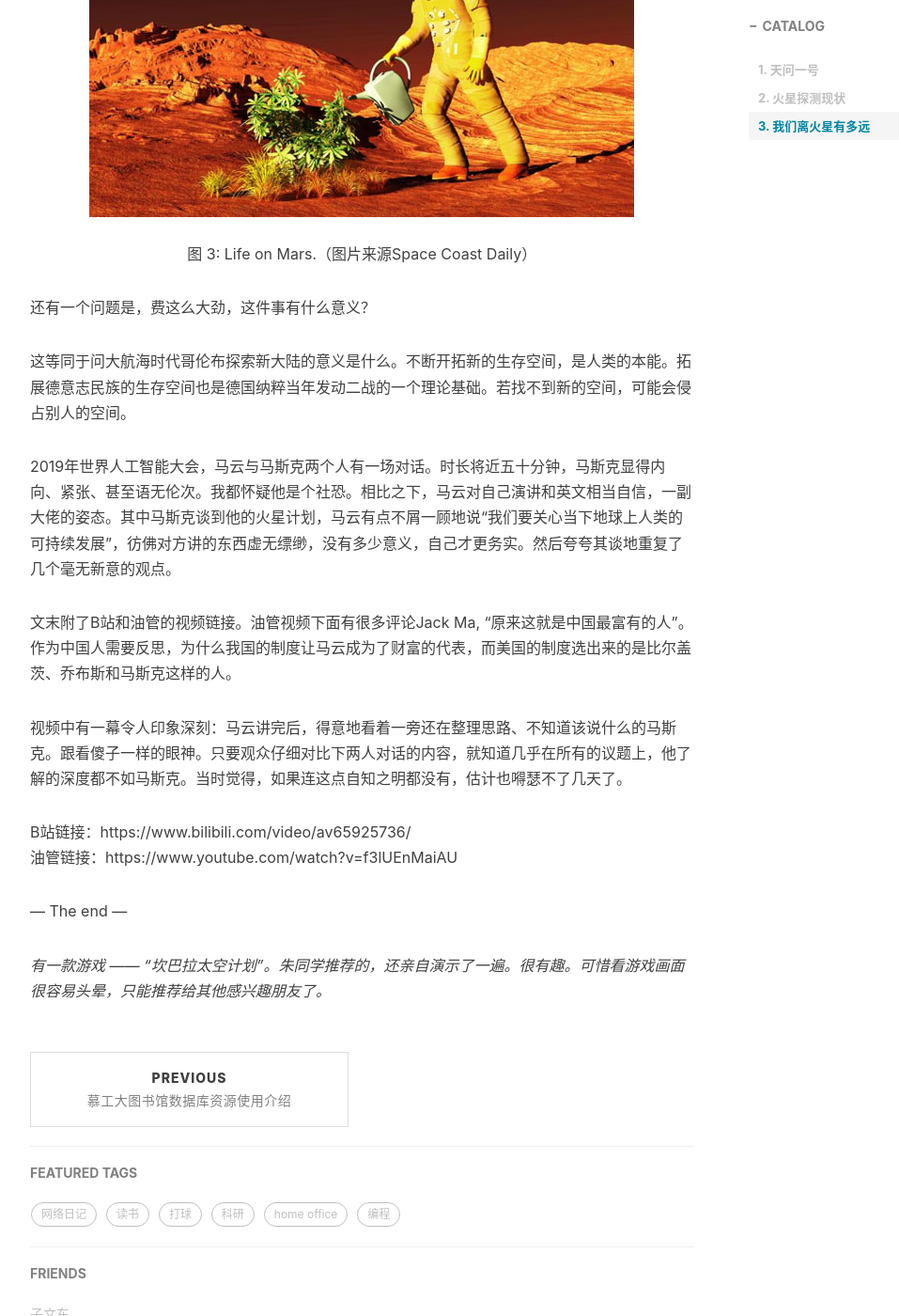
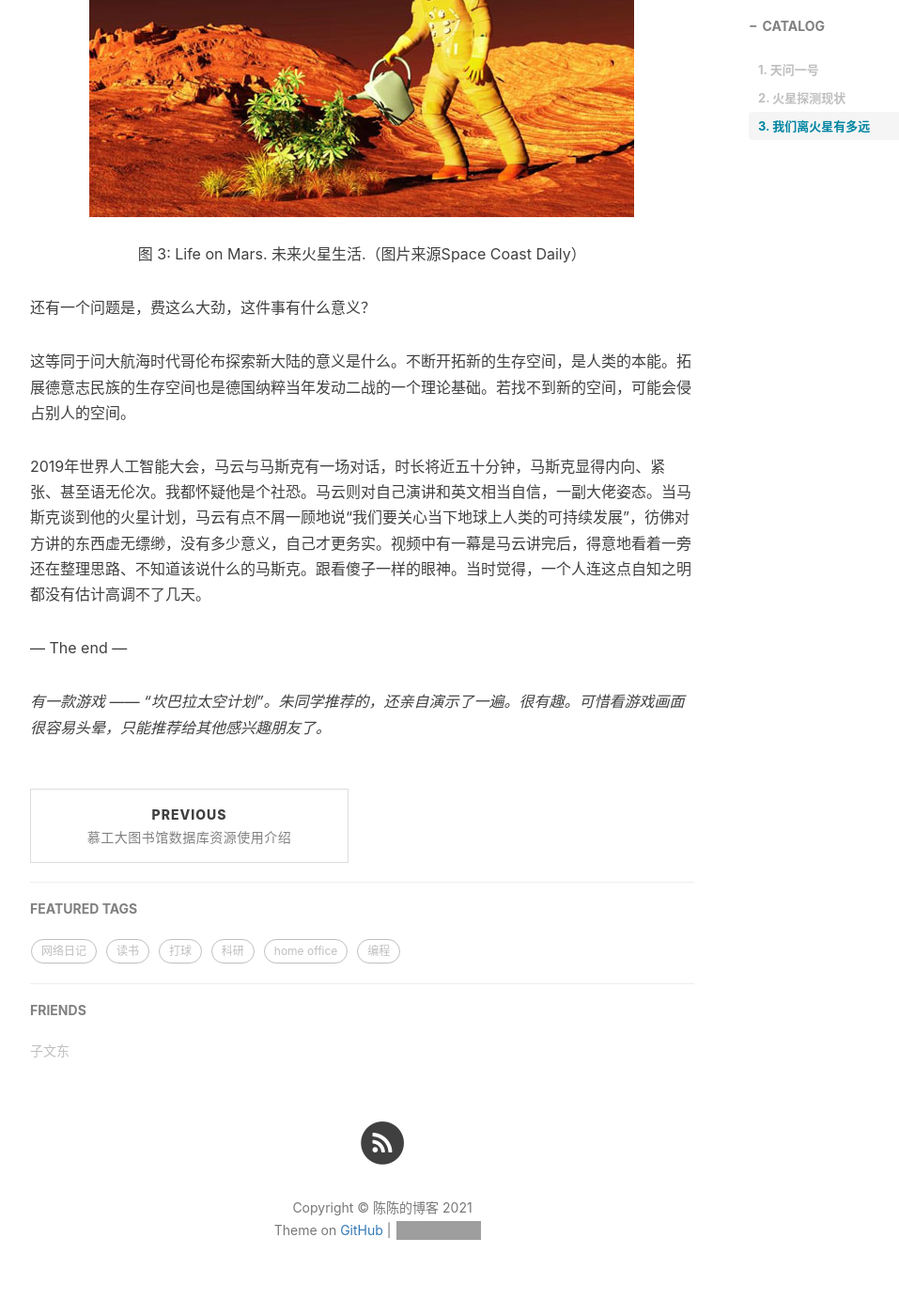
Before and after one commit to chensong212/chensong212.github.io, a Jekyll site: the page built from _posts/2021-02-13-mars.md, in a window 1280 px wide and 1400 px high, scrolled down 4199 px. Shown: the whole window at 94% size, without its empty margins (233-1190 px from the left). Built offline with Jekyll 4.4.1, drawn with Linux system fonts in a browser that asks for light colours; nearby versions of some CDN libraries; comment, search, counter and statistics services are not loaded; grey boxes are pictures that could not be loaded.

Commit message:
Update 2021-02-13-mars.md

```diff
--- a/_posts/2021-02-13-mars.md
+++ b/_posts/2021-02-13-mars.md
@@ -79,7 +79,7 @@ tags:
 
 <p align="center">
   <img width="" height="" src="https://raw.githubusercontent.com/chensong212/chensong212.github.io/master/img/2021-02-13-marsLife.jpg">
-    图 3: Life on Mars.（图片来源Space Coast Daily）
+    图 3: Life on Mars. 未来火星生活.（图片来源Space Coast Daily）
 </p>
 
 
@@ -87,14 +87,7 @@ tags:
 
 这等同于问大航海时代哥伦布探索新大陆的意义是什么。不断开拓新的生存空间，是人类的本能。拓展德意志民族的生存空间也是德国纳粹当年发动二战的一个理论基础。若找不到新的空间，可能会侵占别人的空间。
 
-2019年世界人工智能大会，马云与马斯克两个人有一场对话。时长将近五十分钟，马斯克显得内向、紧张、甚至语无伦次。我都怀疑他是个社恐。相比之下，马云对自己演讲和英文相当自信，一副大佬的姿态。其中马斯克谈到他的火星计划，马云有点不屑一顾地说“我们要关心当下地球上人类的可持续发展”，彷佛对方讲的东西虚无缥缈，没有多少意义，自己才更务实。然后夸夸其谈地重复了几个毫无新意的观点。
-
-文末附了B站和油管的视频链接。油管视频下面有很多评论Jack Ma, “原来这就是中国最富有的人”。作为中国人需要反思，为什么我国的制度让马云成为了财富的代表，而美国的制度选出来的是比尔盖茨、乔布斯和马斯克这样的人。
-
-视频中有一幕令人印象深刻：马云讲完后，得意地看着一旁还在整理思路、不知道该说什么的马斯克。跟看傻子一样的眼神。只要观众仔细对比下两人对话的内容，就知道几乎在所有的议题上，他了解的深度都不如马斯克。当时觉得，如果连这点自知之明都没有，估计也嘚瑟不了几天了。
-
-B站链接：https://www.bilibili.com/video/av65925736/
-油管链接：https://www.youtube.com/watch?v=f3lUEnMaiAU
+2019年世界人工智能大会，马云与马斯克有一场对话，时长将近五十分钟，马斯克显得内向、紧张、甚至语无伦次。我都怀疑他是个社恐。马云则对自己演讲和英文相当自信，一副大佬姿态。当马斯克谈到他的火星计划，马云有点不屑一顾地说“我们要关心当下地球上人类的可持续发展”，彷佛对方讲的东西虚无缥缈，没有多少意义，自己才更务实。视频中有一幕是马云讲完后，得意地看着一旁还在整理思路、不知道该说什么的马斯克。跟看傻子一样的眼神。当时觉得，一个人连这点自知之明都没有估计高调不了几天。
 
 --- The end ---
 
```
